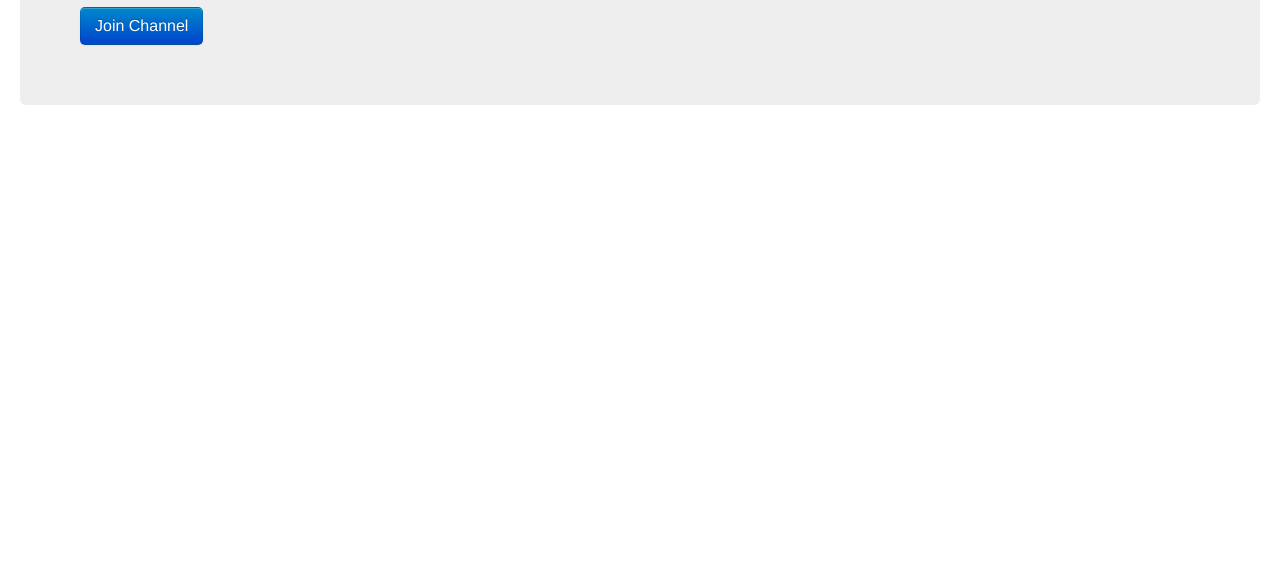
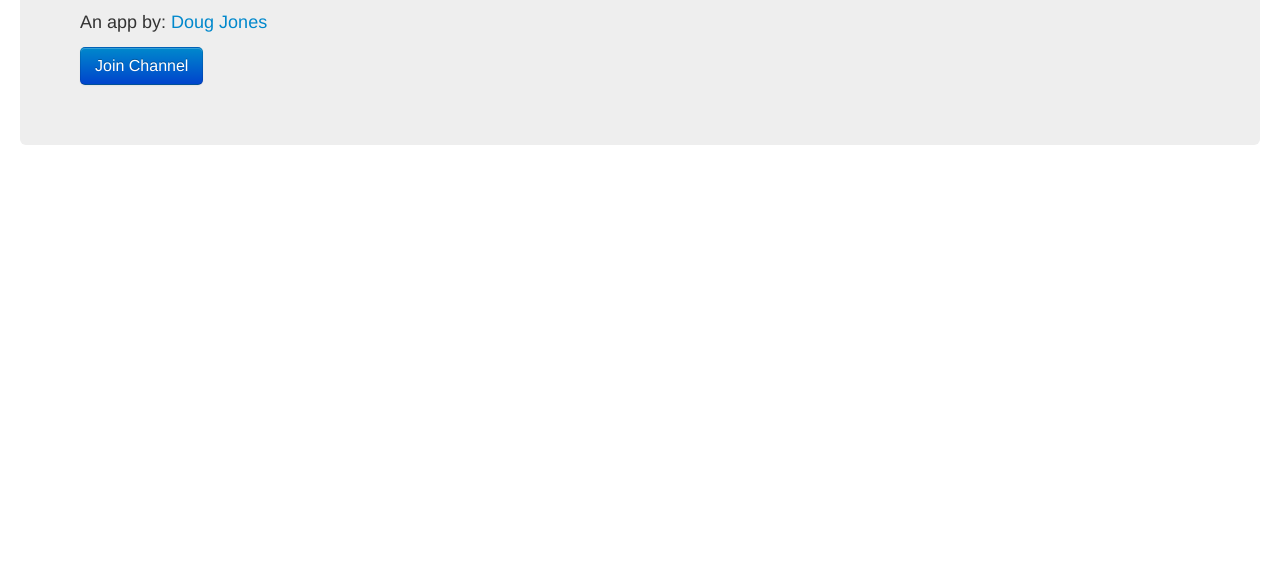
Before and after one commit to dfjones/Feedback, a website: page app/static/index.html in a window 1280 px wide. Shown: the part 223-800 px from the top of the page. Drawn offline with Linux system fonts and the light colour scheme.

Commit message:
Put my name on it.

```diff
--- a/app/static/index.html
+++ b/app/static/index.html
@@ -57,6 +57,7 @@
       <div class="hero-unit">
         <h1>Feedback</h1>
         <p>A tool to view and provide realtime feedback.</p>
+        <p>An app by: <a href="http://dougtime.co/about">Doug Jones</a></p>
         <button id="btn-join" class="btn btn-large btn-primary" type="button">Join Channel</button>
       </div>
     </div>
```
